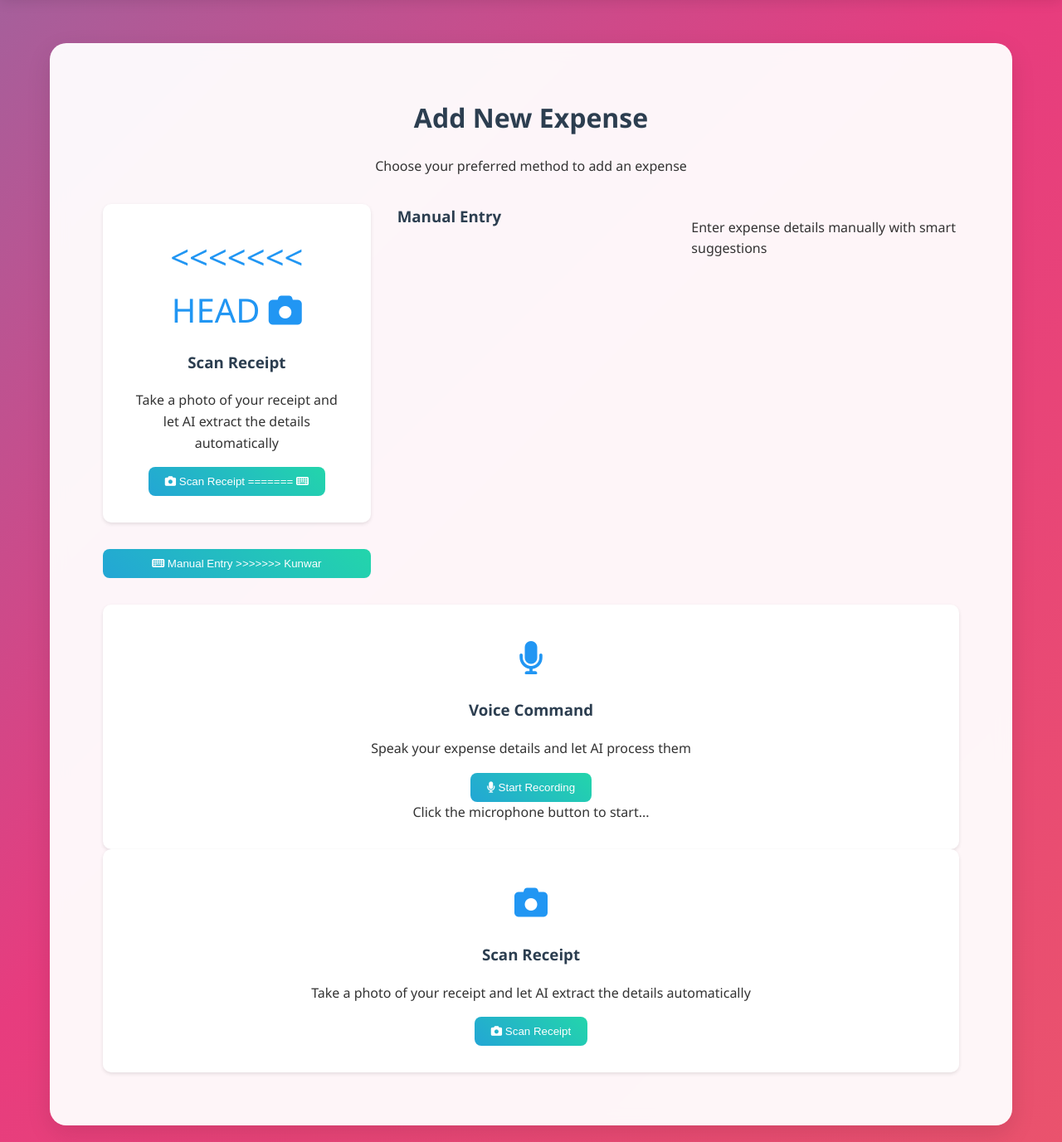
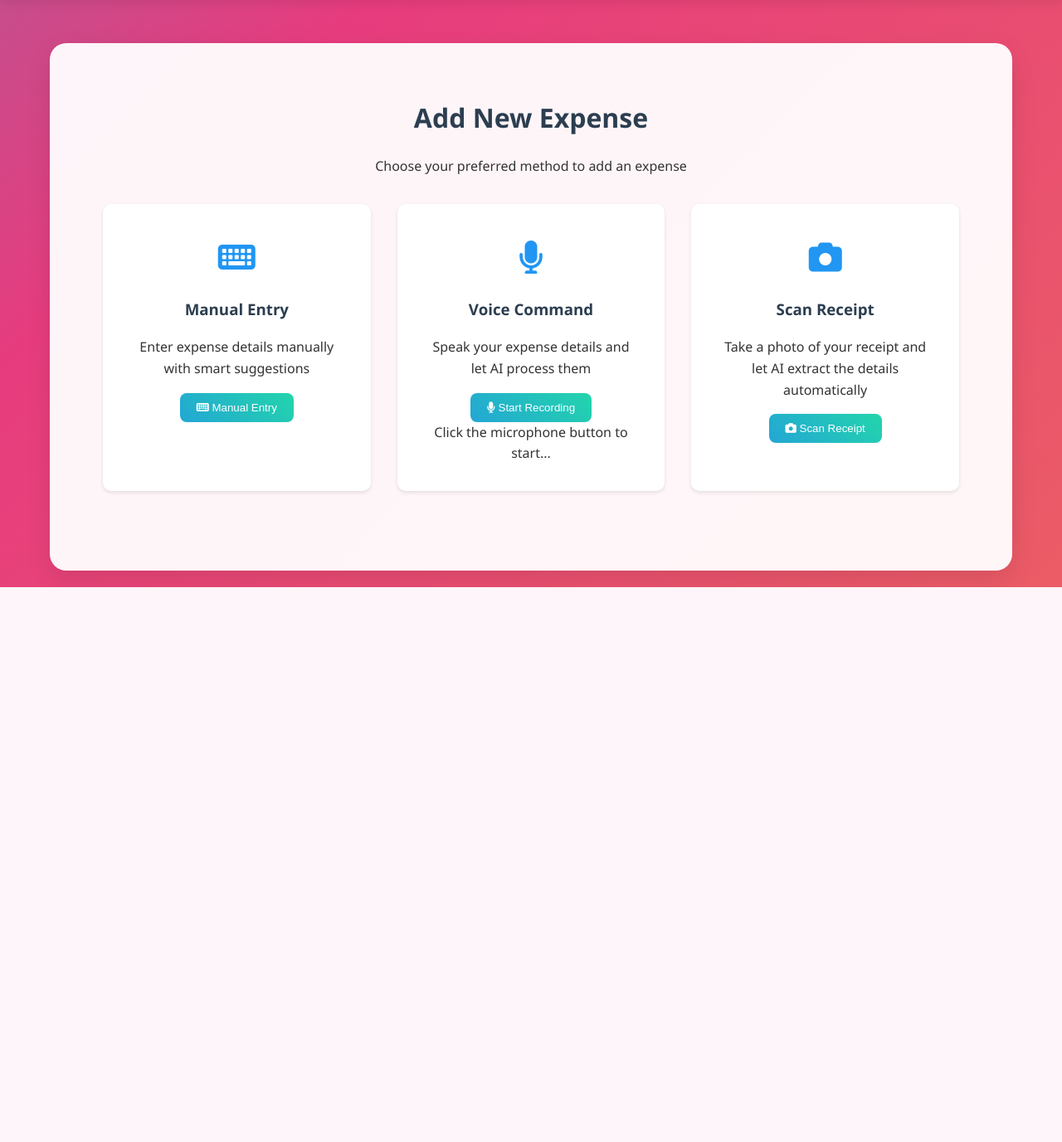
Before and after one commit to Pkaur312/ExpenseFlow, a Flask app: page /add-expense in a window 1280 px wide. Shown: the part 114-1491 px from the top of the page at 83% size. After the commit the page ends 822 px from the top, so only its background shows below. Run offline with Flask 3, Linux system fonts and the light colour scheme; the visitor is signed in with stand-in values (Sample User, id 1).

Commit message:
Fixing the template - adding_expenses

```diff
--- a/Frontend/templates/add_expense.html
+++ b/Frontend/templates/add_expense.html
@@ -12,21 +12,12 @@
     <div class="input-methods-grid">
         <div class="input-method-card">
             <div class="method-icon">
-<<<<<<< HEAD
-                <i class="fas fa-camera"></i>
-            </div>
-            <h3>Scan Receipt</h3>
-            <p>Take a photo of your receipt and let AI extract the details automatically</p>
-            <button class="btn btn-primary">
-                <i class="fas fa-camera"></i> Scan Receipt
-=======
                 <i class="fas fa-keyboard"></i>
             </div>
             <h3>Manual Entry</h3>
             <p>Enter expense details manually with smart suggestions</p>
             <button class="btn btn-primary" onclick="showManualForm()">
                 <i class="fas fa-keyboard"></i> Manual Entry
->>>>>>> Kunwar
             </button>
         </div>
 
```
